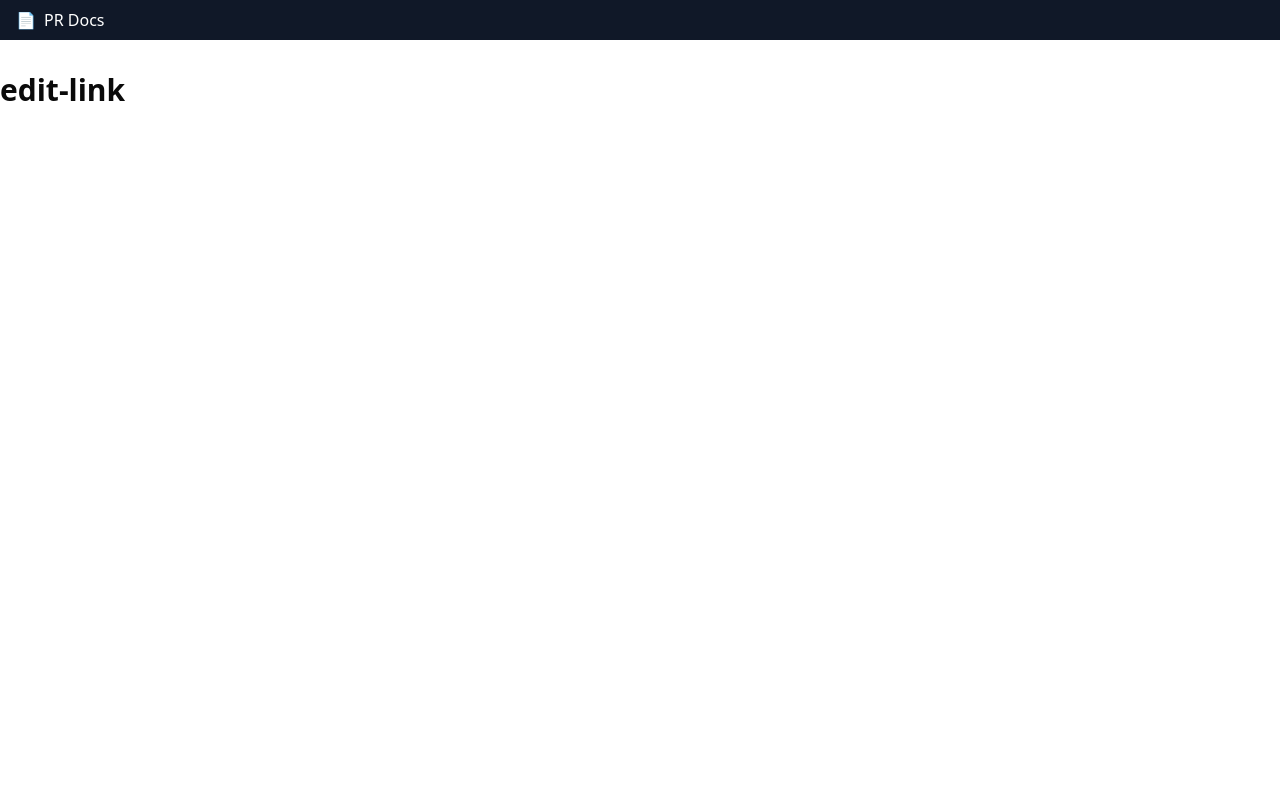
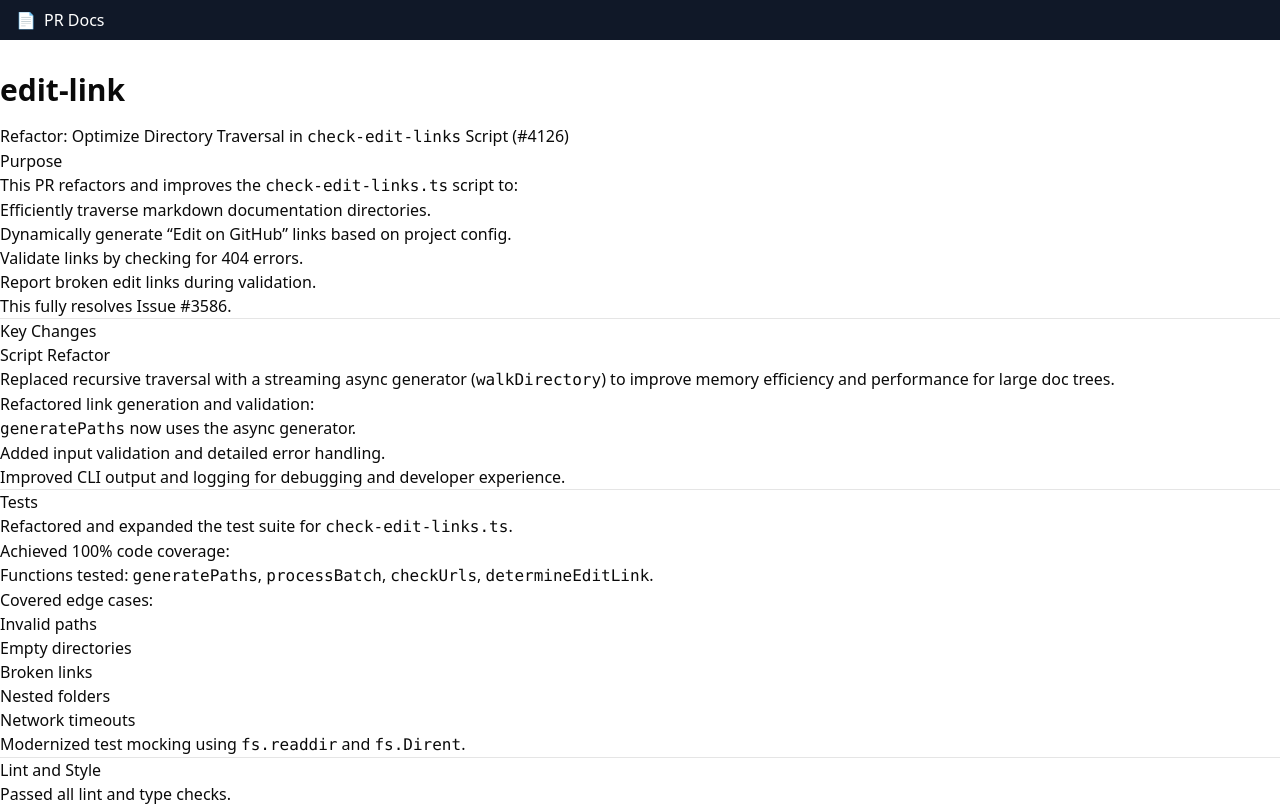
Before and after one commit to NalinDalal/portfolio, a Next.js app: page /blogs/asyncapi/edit-link in a window 1280 px wide. Shown: the top 806 px of the page. Built offline with nearby package versions, Linux system fonts and the light colour scheme.

Commit message:
blogs finally done; need to beautify them now

```diff
--- a/app/blogs/[folder]/[doc]/MDXContent.tsx
+++ b/app/blogs/[folder]/[doc]/MDXContent.tsx
@@ -1,5 +1,7 @@
-import { MDXRemote } from "next-mdx-remote/rsc";
+
+'use client'
+import { MDXRemote } from "next-mdx-remote";
 
 export default function MDXContent({ mdxSource }: { mdxSource: any }) {
-  return <MDXRemote {...mdxSource} />;
+  return <MDXRemote {...mdxSource} components={{}} />;
 }
```
Also changed, not shown: app/blogs/[folder]/[doc]/page.tsx (+2 -7 lines).
